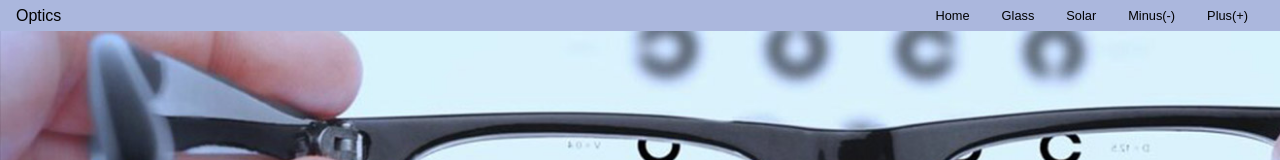
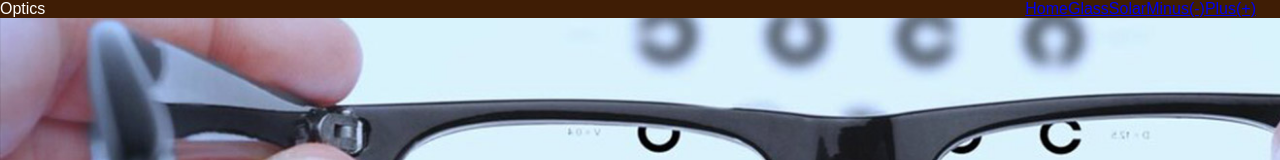
Before and after one commit to yryskulKuttubaeva/diploma, a React (Create React App) app: page / in a window 1280 px wide. Shown: the top 160 px of the page. Built offline with nearby package versions, Linux system fonts and the light colour scheme; a web font is replaced by a local one.

Commit message:
change color

```diff
--- a/src/components/Nav/Nav.css
+++ b/src/components/Nav/Nav.css
@@ -2,23 +2,12 @@
   display: flex;
   align-items: center;
   justify-content: space-between;
-    background-color: rgb(171, 183, 221);
-    color: black;
-    padding: 0 1rem;
+  background-color: rgb(63, 29, 5);
+  color: white;
 }
 .Nav ul {
   list-style: none;
-    padding: 0;
+  padding: 0 1.5rem;
   margin: 0;
   display: flex;
 }
-  .Nav a {
-    display: block;
-    padding: .5rem 1rem;
-    color: black;
-    font-size: .8rem;
-    text-decoration: none;
-  }
-  .Nav a:hover {
-    background-color: rgba(255, 255, 255, .1);
-  }
```
Lines whose indentation alone changed are shown as unchanged.
